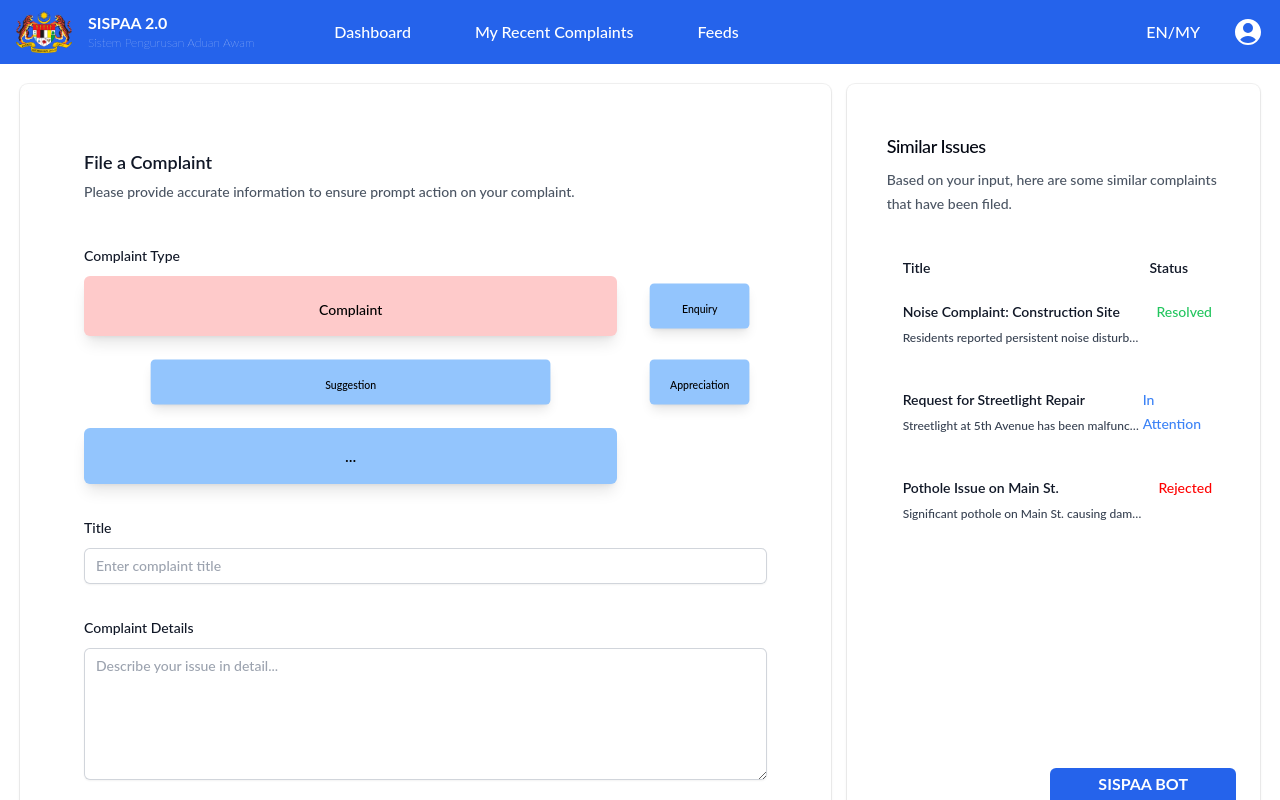
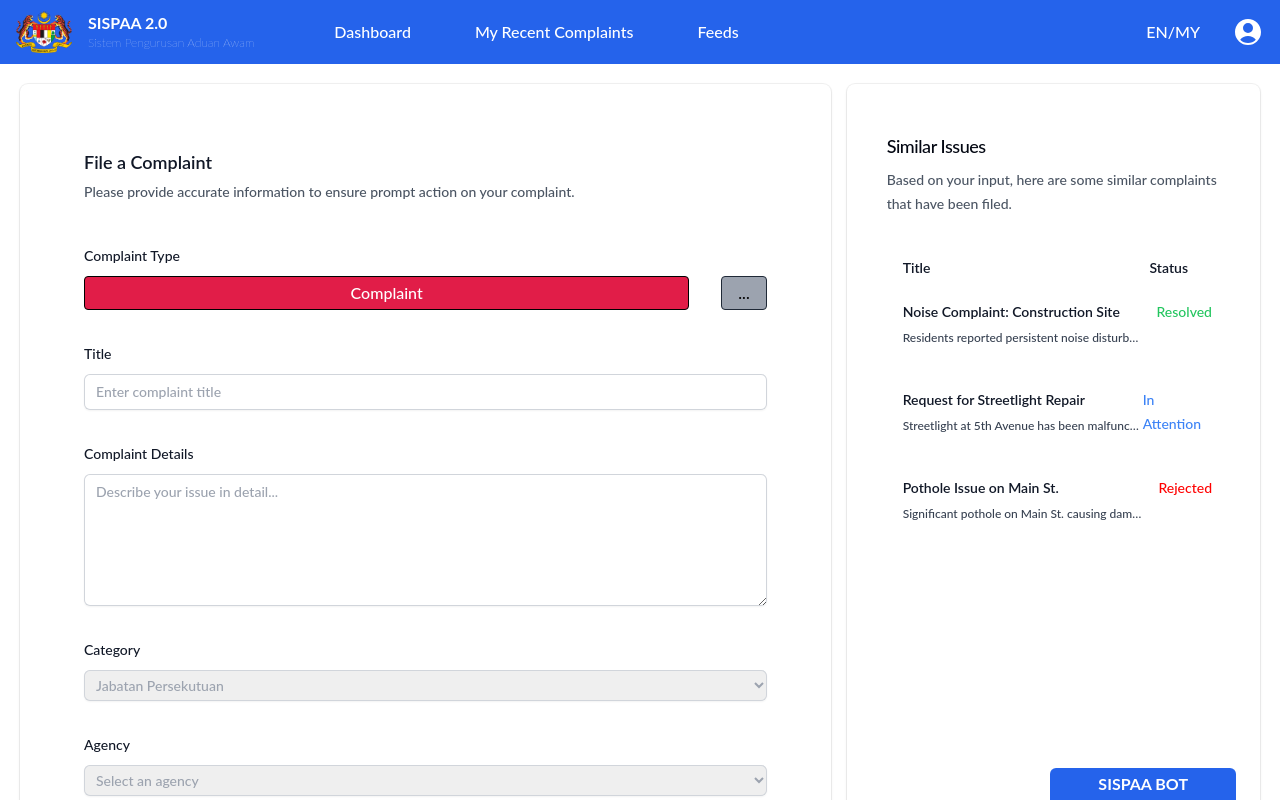
Before and after one commit to alpha031117/sispaa2.0, a Next.js app: page /create-complaint in a window 1280 px wide. Shown: the top 800 px of the page. Built offline with nearby package versions, Linux system fonts and the light colour scheme.

Commit message:
Refactor code to remove unused imports and commented out code

```diff
--- a/src/app/agency/[name]/page.tsx
+++ b/src/app/agency/[name]/page.tsx
@@ -3,7 +3,7 @@
 import React from 'react';
 import { useParams } from 'next/navigation';
 import Image from 'next/image';
-import Breadcrumb from '@/components/breadcrumb';
+// import Breadcrumb from '@/components/breadcrumb';
 import Link from 'next/link';
 
 type PostFeedType = {
--- a/src/app/complaint-detail/[ID]/tracking-status/page.tsx
+++ b/src/app/complaint-detail/[ID]/tracking-status/page.tsx
@@ -10,19 +10,23 @@
     const params = useParams();
     const { ID } = params as { ID: string };
 
-    dummyData.ID = ID;
+    const thisdummyData = dummyData.find((data) => data.ID === ID);
 
 	return (
 		<div className='p-4'>
 			{/* <Breadcrumb /> */}
+			{thisdummyData ? (
 				<div className='flex flex-row justify-between'>
 					<div className='w-3/5 '>
-					<MainBodyPage dummyData={dummyData}/>
+						<MainBodyPage dummyData={thisdummyData}/>
 					</div>
 					<div className='w-2/5'>
-					<RightPanelPage dummyData={dummyData}/>
+						<RightPanelPage dummyData={thisdummyData}/>
 					</div>
 				</div>
+			) : (
+				<div>Data not found</div>
+			)}
 		</div>
 	)
 }
--- a/src/app/create-complaint/_components/complaint_form.tsx
+++ b/src/app/create-complaint/_components/complaint_form.tsx
@@ -5,11 +5,11 @@
 import MapComponent from "./mapComponent";
 import Link from "next/link";
 
-interface TypeOption {
-    label: string;
-    color: string;
-    icon: string;
-  }
+// interface TypeOption {
+//     label: string;
+//     color: string;
+//     icon: string;
+//   }
 
 export default function CreateComplaint() {
     const placeholderPaddingClass = "placeholder:px-3"; // Custom class for placeholder padding
@@ -17,16 +17,18 @@
     // Define state for the selected type
     const [selectedType, setSelectedType] = useState<string>("Complaint");
 
+    const [renderTypeSelection, setRenderTypeSelection] = useState<boolean>(false);
+
     // Define state for rendering the map
     const [renderMap, setRenderMap] = useState<boolean>(false);
 
     // Define complaint types array
-    const types: TypeOption[] = [
-      { label: "Complaint", color: "bg-red-200", icon: "✏️" },
-      { label: "Enquiry", color: "bg-blue-300", icon: "❓" },
-      { label: "Suggestion", color: "bg-blue-300", icon: "💡" },
-      { label: "Appreciation", color: "bg-blue-300", icon: "🫶" }
-    ];
+    // const types: TypeOption[] = [
+    //   { label: "Complaint", color: "bg-red-200", icon: "✏️" },
+    //   { label: "Enquiry", color: "bg-blue-300", icon: "❓" },
+    //   { label: "Suggestion", color: "bg-blue-300", icon: "💡" },
+    //   { label: "Appreciation", color: "bg-blue-300", icon: "🫶" }
+    // ];
 
     // Handle selection of complaint type
     const handleSelectType = (type: string) => {
@@ -53,8 +55,8 @@
                             <label htmlFor="complaint-type" className="block text-sm font-medium leading-6 text-gray-900">
                                 Complaint Type
                             </label>
-                            <div className="mt-2 grid grid-cols-[4fr_1fr] gap-4">
-                                {types.map((type) => (
+                            <div className="mt-2 flex flex-row justify-between gap-x-8">
+                                {/* {types.map((type) => (
                                     <button
                                         key={type.label}
                                         onClick={(e) => {e.preventDefault(); handleSelectType(type.label)}}
@@ -66,10 +68,31 @@
                                     >
                                         <span className="text-sm font-medium mt-2">{type.label}</span>
                                     </button>
-                                ))}
-                                <button className="bg-blue-300 w-full p-4 rounded-md shadow-lg flex flex-col items-center justify-center">
-                                    ...
-                                </button>
+                                ))} */}
+                                <div className="bg-rose-600 text-white border-black border flex-1 rounded-sm py-1 text-center">
+                                    Complaint
+                                </div>
+                                <div>
+                                    <button onClick={(e) => {e.preventDefault(); setRenderTypeSelection(!renderTypeSelection)}} className="border border-gray-800 bg-gray-400 rounded-sm px-4 h-full">
+                                        ...
+                                    </button>
+                                    {renderTypeSelection && (
+                                        <div className="absolute mt-2 bg-white cursor-pointer">
+                                            <div className="border-black border flex-1 rounded-sm py-1 text-center" onClick={(e) => {e.preventDefault(); handleSelectType("Complaint")}}>
+                                                Complaint
+                                            </div>
+                                            <div className="border-black border flex-1 rounded-sm py-1 text-center" onClick={(e) => {e.preventDefault(); handleSelectType("Enquiry")}}>
+                                                Enquiry
+                                            </div>
+                                            <div className="border-black border flex-1 rounded-sm py-1 text-center" onClick={(e) => {e.preventDefault(); handleSelectType("Suggestion")}}>
+                                                Suggestion
+                                            </div>
+                                            <div className="border-black border flex-1 rounded-sm py-1 text-center" onClick={(e) => {e.preventDefault(); handleSelectType("Appreciation")}}>
+                                                Appreciation
+                                            </div>
+                                        </div>
+                                    )}
+                                </div>
                             </div>
                         </div>
 
--- a/src/app/feeds/_components/feed_cards.tsx
+++ b/src/app/feeds/_components/feed_cards.tsx
@@ -9,16 +9,7 @@
 } from "@/components/ui/select";
 import CollapsibleText from './context_cards';
 import Link from 'next/link';
-
-interface Feed {
-    title: string;
-    date: string;
-    agency: string;
-    content: string;
-    status: string;
-    icon: string;
-    complaintIds: string[];
-}
+import { Feed } from '../page';
 
 interface FeedCardProps {
     feed: Feed;
@@ -74,9 +65,9 @@
                         <SelectValue placeholder="Linked Complaint" />
                     </SelectTrigger>
                     <SelectContent>
-                        {feed.complaintIds.map((id) => (
-                            <SelectItem key={id} value={id}>
-                                {id}
+                        {feed.complaintIds.map((complaint) => (
+                            <SelectItem key={complaint.ID} value={complaint.ID}>
+                                {complaint.title}
                             </SelectItem>
                         ))}
                     </SelectContent>
--- a/src/app/feeds/page.tsx
+++ b/src/app/feeds/page.tsx
@@ -3,46 +3,68 @@
 import React from 'react';
 import { FeedCard } from './_components/feed_cards';
 
-type Feed = {
+export type Feed = {
     ID: string;
     title: string;
     content: string;
     date: string;
     agency: string;
     status: string;
-    complaintIds: string[];
+    complaintIds: {
+        ID: string;
+        title: string;
+    }[]
     icon: string;
 };
 
 const mockFeeds: Feed[] = [
     {
-        ID: '101',
+        ID: '001',
         title: 'Noise Complaint: Construction Site',
         content: 'Residents reported persistent noise disturbances from the construction site at 123 Main St.',
         date: '2024-06-01',
         agency: 'Jabatan Keselamatan Jalan Raya',
         status: 'Resolved',
-        complaintIds: ['Construction Site Noise Complaint'],
+        complaintIds: [
+            {
+                ID: '101',
+                title: 'Noise Complaint: Construction Site'
+            }
+        ],
         icon: '/images/Jabatan Keselamatan Jalan Raya.png' // Change to your actual image path
     },
     {
-        ID: '102',
+        ID: '002',
         title: 'Request for Streetlight Repair',
         content: 'Streetlight at 5th Avenue has been malfunctioning for weeks.',
         date: '2024-06-21',
         agency: 'Jabatan Keselamatan Jalan Raya',
         status: 'In Attention',
-        complaintIds: ['Ligth Malfunction at 5th Avenue', 'Streetlight Repair Request'],
+        complaintIds: [
+            {
+                ID: '102',
+                title: 'Request for Streetlight Repair'
+            },
+            {
+                ID: '103',
+                title: 'Pothole Issue on Main St.'
+            }
+        ],
         icon: '/images/Jabatan Keselamatan Jalan Raya.png' // Change to your actual image path
     },
     {
-        ID: '103',
+        ID: '003',
         title: 'Pothole Issue on Main St.',
         content: 'Significant pothole on Main St. causing damage to vehicles.',
         date: '2024-06-23',
         agency: 'Jabatan Keselamatan Jalan Raya',
         status: 'Rejected',
-        complaintIds: ['Main St. Pothole Issue', 'Pothole Repair Request', 'Pothole Damage Report'],
+        complaintIds: [
+            {
+                ID: '103',
+                title: 'Pothole Issue on Main St.'
+            }
+        ],
         icon: '/images/Jabatan Keselamatan Jalan Raya.png' // Change to your actual image path
     },
 ];
--- a/src/app/recent-complaints/_components/complaint_list.tsx
+++ b/src/app/recent-complaints/_components/complaint_list.tsx
@@ -47,7 +47,7 @@
         },
     ];
 
-    const renderStatusBadge = (status: String) => {
+    const renderStatusBadge = (status: string) => {
         let badgeClass = '';
         switch (status) {
             case 'Resolved':
--- a/src/app/success-complaint/page.tsx
+++ b/src/app/success-complaint/page.tsx
@@ -52,7 +52,7 @@
                 </p>
 
                 {/* Back to Home Button */}
-                <Link href="/">
+                <Link href="/user-dashboard">
                     <button className="px-6 py-2 bg-blue-600 text-white rounded-md hover:bg-blue-700 focus:outline-none focus:ring focus:ring-blue-300">
                         Back To Home
                     </button>
--- a/src/components/navbarWrapper/navbar/non_registered_navbar.tsx
+++ b/src/components/navbarWrapper/navbar/non_registered_navbar.tsx
@@ -49,13 +49,13 @@
     )
 }
 
-const AgencyImage = () => {
-    return (
-        <div className='relative w-[50px] h-[42px]'>
-            <Image
-                src='/images/melaka_sispaa_icon.png'
-                alt='SelangorSISPAA'
-                fill={true} />
-        </div>
-    )
-}
+// const AgencyImage = () => {
+//     return (
+//         <div className='relative w-[50px] h-[42px]'>
+//             <Image
+//                 src='/images/melaka_sispaa_icon.png'
+//                 alt='SelangorSISPAA'
+//                 fill={true} />
+//         </div>
+//     )
+// }
```
Lines whose indentation alone changed are shown as unchanged.
